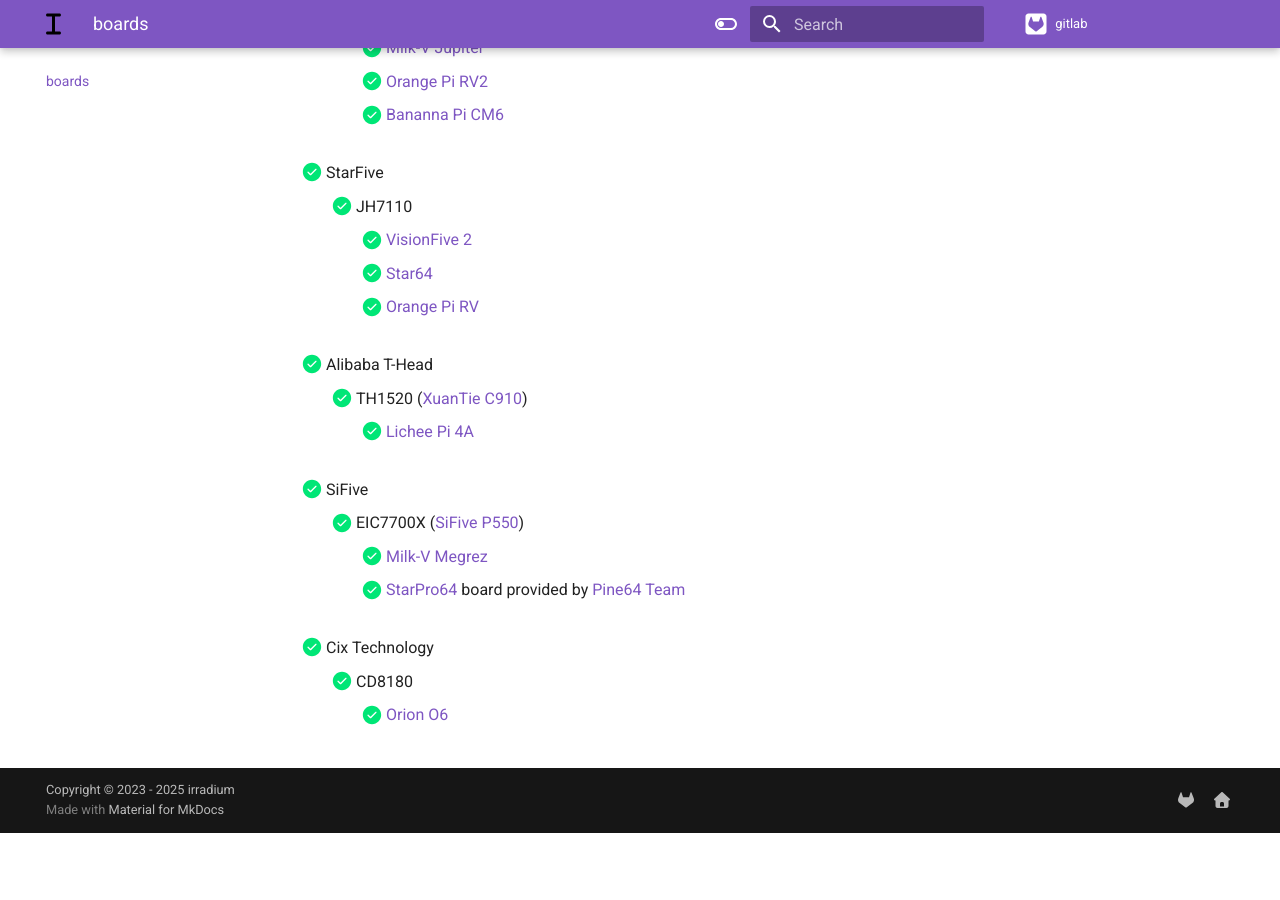
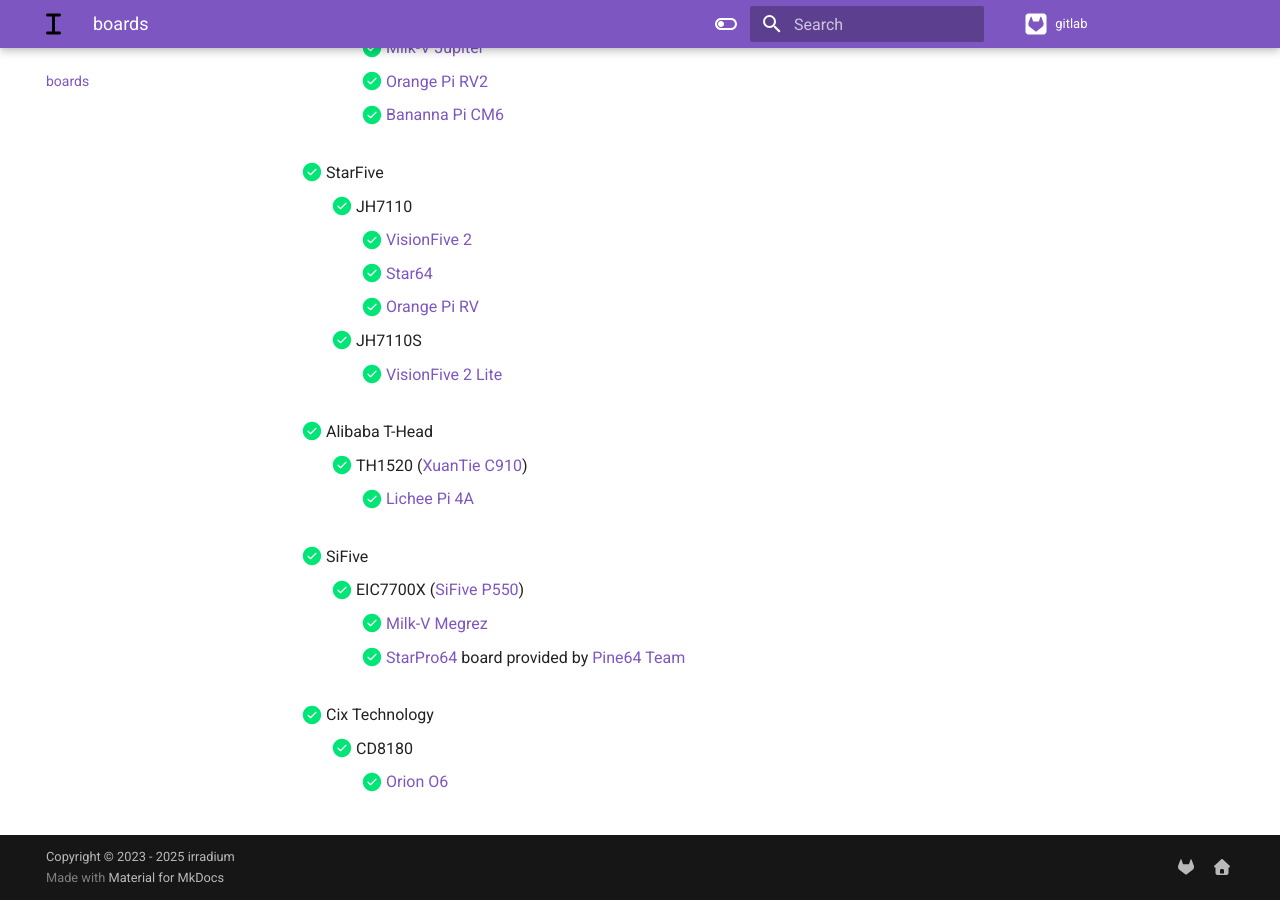
Before and after one commit to sndwvs/irradium.org, an MkDocs documentation site: the page built from docs/boards.md, in a window 1280 px wide and 900 px high, scrolled down 2690 px. Built offline with MkDocs 1.6.1 and Material for MkDocs 9.7.7, drawn with Linux system fonts in a browser that asks for light colours; comment, search, counter and statistics services are not loaded; before the commit the page ends 3523 px from its top, so only the background shows below that.

Commit message:
docs/boards.md: add support VisionFive 2 Lite

```diff
--- a/docs/boards.md
+++ b/docs/boards.md
@@ -88,6 +88,8 @@
     - [x] [VisionFive 2](https://doc-en.rvspace.org/VisionFive2/Product_Brief/VisionFive_2/specification_pb.html)
     - [x] [Star64](https://wiki.pine64.org/wiki/STAR64#SoC_and_Memory_Specification)
     - [x] [Orange Pi RV](http://www.orangepi.org/html/hardWare/computerAndMicrocontrollers/details/Orange-Pi-RV.html)
+  - [x] JH7110S
+    - [x] [VisionFive 2 Lite](https://doc-en.rvspace.org/VisionFive2Lite/VisionFive2LitePB/VisionFive_2/specification_pb_lite.html)
 
 - [x] Alibaba T-Head
   - [x] TH1520 ([XuanTie C910](https://www.t-head.cn/product/c910?lang=en))
```
